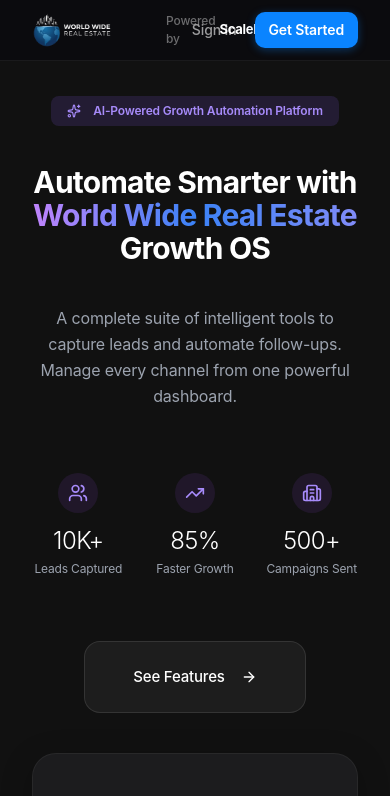
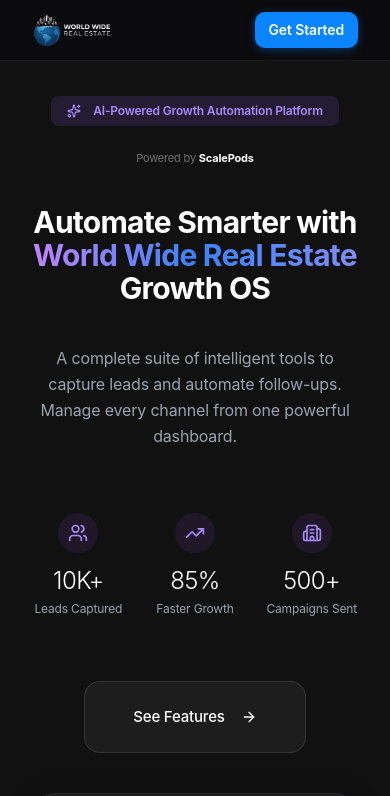
Before and after one commit to Scale-Pods/wwr-automation, a Next.js app: page / in a window 390 px wide. Shown: the top 796 px of the page. Built offline with nearby package versions, Linux system fonts and the light colour scheme; no server answers.

Commit message:
mobile version fixed

```diff
--- a/app/page.tsx
+++ b/app/page.tsx
@@ -48,8 +48,8 @@ export default function LandingPage() {
                         <div className="relative flex items-center h-[36px] w-[110px] sm:h-[44px] sm:w-[180px] shrink-0">
                             <Image src="/logo.png" alt="World Wide Real Estate" fill className="object-contain object-left" priority />
                         </div>
-                        <div className="hidden sm:block" style={{ width: 1, height: 20, background: 'rgba(255,255,255,0.12)' }} />
-                        <span className="hidden min-[420px]:inline-flex" style={{ fontSize: 12, fontWeight: 500, color: 'rgba(255,255,255,0.40)', letterSpacing: '-0.01em', display: 'inline-flex', alignItems: 'center', gap: 4 }}>
+                        <div className="hidden md:block" style={{ width: 1, height: 20, background: 'rgba(255,255,255,0.12)' }} />
+                        <span className="hidden md:inline-flex whitespace-nowrap" style={{ fontSize: 12, fontWeight: 500, color: 'rgba(255,255,255,0.40)', letterSpacing: '-0.01em', alignItems: 'center', gap: 4 }}>
                             Powered by{' '}
                             <span style={{ fontWeight: 700, color: '#ffffff', letterSpacing: '-0.02em', fontSize: 13 }}>ScalePods</span>
                         </span>
@@ -57,6 +57,7 @@ export default function LandingPage() {
 
                     <div className="flex items-center gap-1 sm:gap-2 shrink-0">
                         <button
+                            className="hidden sm:inline-block"
                             onClick={() => document.getElementById('login-form')?.scrollIntoView({ behavior: 'smooth' })}
                             style={{
                                 padding: '8px 10px',
@@ -122,6 +123,11 @@ export default function LandingPage() {
                                 <Sparkles size={14} /> AI-Powered Growth Automation Platform
                             </div>
                         </div>
+
+                        {/* Powered by (mobile only; header hides it) */}
+                        <p className="md:hidden -mt-2 mb-5 text-[11px] text-white/40 whitespace-nowrap">
+                            Powered by <span className="font-bold text-white">ScalePods</span>
+                        </p>
 
                         {/* Headline */}
                         <h1
--- a/components/ui/date-range-picker.tsx
+++ b/components/ui/date-range-picker.tsx
@@ -125,7 +125,7 @@ export function DateRangePicker({
     };
 
     return (
-        <div className={cn("inline-flex shrink-0 w-[230px]", className)}>
+        <div className={cn("inline-flex shrink-0 w-[230px] max-w-full", className)}>
             <Popover open={open} onOpenChange={setOpen}>
                 <PopoverTrigger asChild>
                     <button
@@ -148,11 +148,12 @@ export function DateRangePicker({
                     </button>
                 </PopoverTrigger>
                 <PopoverContent
-                    className="w-auto p-0 border border-[var(--glass-border)] bg-[var(--bg-layer1)] rounded-[14px] shadow-2xl overflow-hidden z-50 backdrop-blur-xl"
+                    className="w-auto p-0 border border-[var(--glass-border)] bg-[var(--bg-layer1)] rounded-[14px] shadow-2xl overflow-hidden z-50 backdrop-blur-xl max-w-[calc(100vw-16px)] max-h-[var(--radix-popover-content-available-height)] overflow-y-auto"
                     align="end"
                     sideOffset={6}
+                    collisionPadding={8}
                 >
-                    <div className="flex flex-col sm:flex-row items-stretch max-h-[80vh] overflow-y-auto sm:overflow-visible">
+                    <div className="flex flex-col sm:flex-row items-stretch sm:overflow-visible">
                         {/* Preset List */}
                         <div className="p-1.5 border-b sm:border-b-0 sm:border-r border-[var(--glass-border)] w-full sm:w-[135px] shrink-0 flex flex-row sm:flex-col gap-0.5 overflow-x-auto sm:overflow-visible bg-[var(--fill-quaternary)]">
                             {presets.map((preset) => (
--- a/components/ui/dialog.tsx
+++ b/components/ui/dialog.tsx
@@ -38,7 +38,7 @@ const DialogContent = React.forwardRef<
         <DialogPrimitive.Content
             ref={ref}
             className={cn(
-                "fixed left-[50%] top-[50%] z-50 grid w-full max-w-lg translate-x-[-50%] translate-y-[-50%] gap-4 p-6 shadow-xl duration-200 data-[state=open]:animate-in data-[state=closed]:animate-out data-[state=closed]:fade-out-0 data-[state=open]:fade-in-0 data-[state=closed]:zoom-out-95 data-[state=open]:zoom-in-95 sm:rounded-2xl apple-dialog",
+                "fixed left-[50%] top-[50%] z-50 grid w-[calc(100vw-24px)] sm:w-full max-w-lg max-h-[92dvh] overflow-y-auto translate-x-[-50%] translate-y-[-50%] gap-4 p-6 shadow-xl duration-200 data-[state=open]:animate-in data-[state=closed]:animate-out data-[state=closed]:fade-out-0 data-[state=open]:fade-in-0 data-[state=closed]:zoom-out-95 data-[state=open]:zoom-in-95 sm:rounded-2xl apple-dialog",
                 className
             )}
             {...props}
```
Also changed, not shown: 1 other file (tests, documents, lock files or other folders).
